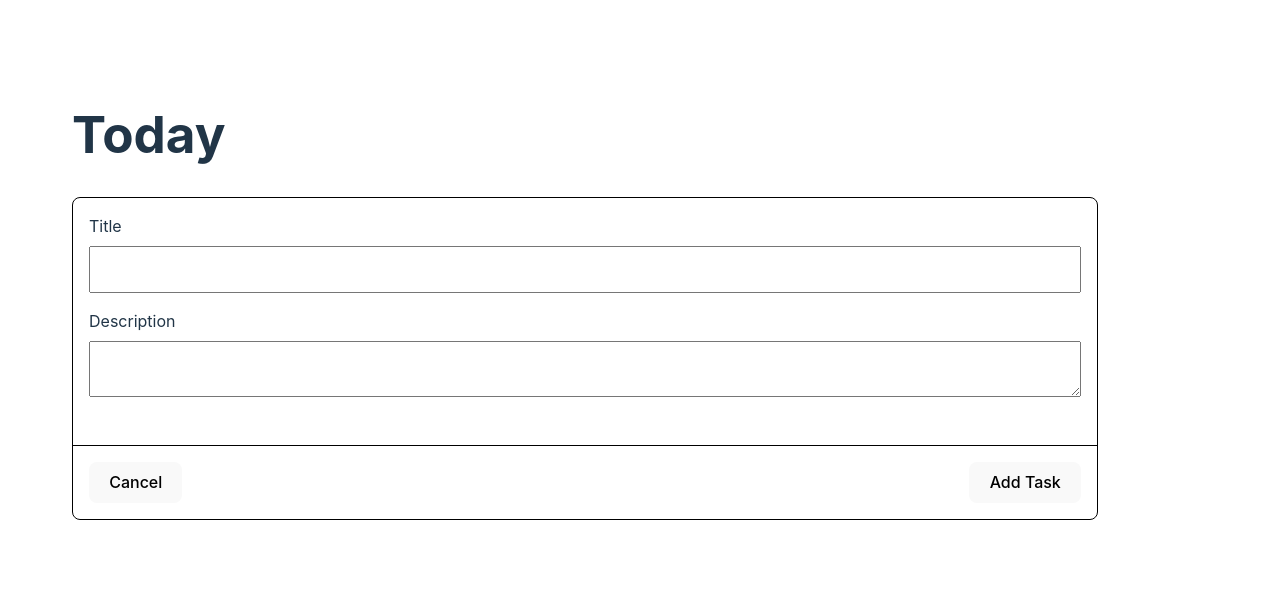
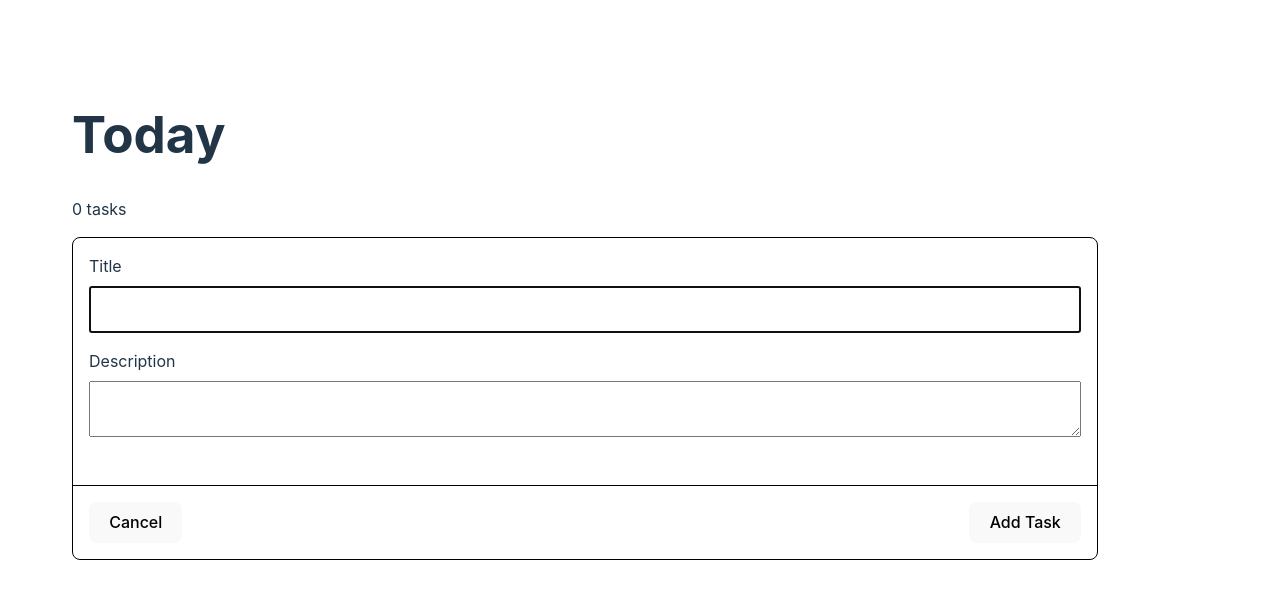
Before and after one commit to rgrace9/todo-list-app, a React (Vite) app: page / in a window 1280 px wide. Both pictures are taken after a click on the button "Add Task". Shown: the top 598 px of the page. Built offline with nearby package versions, Linux system fonts and the light colour scheme.

Commit message:
Work on the form and tasks list

```diff
--- a/package.json
+++ b/package.json
@@ -11,7 +11,8 @@
   },
   "dependencies": {
     "react": "^18.3.1",
-    "react-dom": "^18.3.1"
+    "react-dom": "^18.3.1",
+    "react-transition-group": "^4.4.5"
   },
   "devDependencies": {
     "@eslint/js": "^9.17.0",
--- a/src/AddTask.tsx
+++ b/src/AddTask.tsx
@@ -1,28 +1,68 @@
-import { Dispatch, SetStateAction } from "react";
+import { Dispatch, SetStateAction, useRef, useState } from "react";
 import "./App.css";
 
 interface AddTaskProps {
   setShowAddTask: Dispatch<SetStateAction<boolean>>;
+  addTask: (task: { title: string; description: string }) => void;
 }
 
-const AddTask: React.FC<AddTaskProps> = ({ setShowAddTask }) => {
+const AddTask: React.FC<AddTaskProps> = ({ setShowAddTask, addTask }) => {
+  const [title, setTitle] = useState("");
+  const [description, setDescription] = useState("");
+
+  const titleInputRef = useRef<HTMLInputElement>(null);
+
+  // Handle form submission
+  const handleSubmit = (e: React.FormEvent) => {
+    e.preventDefault();
+    // Call the parent function to add the task to the list
+    addTask({ title, description });
+    // Reset form values and close the form
+    setTitle("");
+    setDescription("");
+    if (titleInputRef.current) {
+      titleInputRef.current.focus();
+    }
+    // setShowAddTask(false);
+  };
   return (
-    <form className="form">
+    <form className="form" onSubmit={handleSubmit}>
       <div className="form__content">
         <label>Title</label>
-        <input className="form__input"></input>
+        <input
+          className="form__input"
+          autoFocus
+          ref={titleInputRef} // Attach the ref here
+          value={title}
+          onChange={(e) => setTitle(e.target.value)}
+          required
+        ></input>
         <label>Description</label>
-        <textarea className="form__textarea"></textarea>
+        <textarea
+          className="form__textarea"
+          onChange={(e) => setDescription(e.target.value)}
+          value={description}
+          rows={8}
+          //   onKeyDown={(e) => {
+          //     if (e.key === "Enter" && !e.shiftKey) {
+          //       e.preventDefault(); // Prevent form submission when Enter is pressed
+          //       handleSubmit(e); // Submit the form when Enter is pressed
+          //     }
+          //   }}
+        ></textarea>
       </div>
       <div className="form__footer">
         <button
           onClick={() => {
             setShowAddTask(false);
           }}
+          type="button"
         >
           Cancel
         </button>
-        <button>Add Task</button>
+        <button type="submit" onClick={handleSubmit}>
+          Add Task
+        </button>
       </div>
     </form>
   );
--- a/src/App.tsx
+++ b/src/App.tsx
@@ -1,21 +1,51 @@
 import { useState } from "react";
+import { CSSTransition } from "react-transition-group";
 import AddTask from "./AddTask";
 import "./App.css";
+import TasksList from "./TasksList";
 
 function App() {
+  const [count, setCount] = useState(0);
   const [showAddTask, setShowAddTask] = useState(false);
+  const [tasks, setTasks] = useState<{ title: string; description: string }[]>(
+    []
+  );
+
+  const addTask = (task: { title: string; description: string }) => {
+    setTasks((prevTasks) => [...prevTasks, task]);
+  };
 
   return (
     <>
-      <h1>Today</h1>
       <div>
-        {showAddTask ? (
-          <AddTask setShowAddTask={setShowAddTask} />
-        ) : (
+        <h1>Today</h1>
+        <p>{tasks.length} tasks</p>
+      </div>
+      <div>
+        {tasks.length > 0 && <TasksList tasks={tasks} />}
+        {/* CSSTransition to animate button disappearance */}
+        <CSSTransition
+          in={!showAddTask}
+          // timeout={100}
+          classNames="button"
+          unmountOnExit
+        >
           <button onClick={() => setShowAddTask((prevValue) => !prevValue)}>
-            Add Task
+            {"Add Task"}
           </button>
-        )}
+        </CSSTransition>
+
+        {/* Wrap the AddTask component in a CSSTransition */}
+        <CSSTransition
+          in={showAddTask}
+          timeout={300} // Transition duration in ms
+          classNames="add-task"
+          unmountOnExit
+        >
+          <div>
+            <AddTask addTask={addTask} setShowAddTask={setShowAddTask} />
+          </div>
+        </CSSTransition>
       </div>
     </>
   );
--- /dev/null
+++ b/src/TasksList.tsx
@@ -0,0 +1,27 @@
+import React from "react";
+
+interface Task {
+  title: string;
+  description: string;
+}
+
+interface TasksListProps {
+  tasks: Task[];
+}
+
+const TasksList: React.FC<TasksListProps> = ({ tasks }) => {
+  return (
+    <div>
+      <ul>
+        {tasks.map((task, index) => (
+          <li key={index}>
+            <h3>{task.title}</h3>
+            <p>{task.description}</p>
+          </li>
+        ))}
+      </ul>
+    </div>
+  );
+};
+
+export default TasksList;
--- a/src/index.css
+++ b/src/index.css
@@ -68,3 +68,48 @@ button:focus-visible {
     background-color: #f9f9f9;
   }
 }
+
+.add-task-enter {
+  opacity: 0;
+  transform: translateY(-10px); /* Start with a slight offset */
+}
+
+.add-task-enter-active {
+  opacity: 1;
+  transform: translateY(0);
+  transition: opacity 300ms ease-out, transform 300ms ease-out;
+}
+
+.add-task-exit {
+  opacity: 1;
+  transform: translateY(0);
+}
+
+.add-task-exit-active {
+  opacity: 0;
+  transform: translateY(10px); /* Slight offset when it hides */
+  transition: opacity 300ms ease-in, transform 300ms ease-in;
+}
+
+/* Button transitions */
+.button-enter {
+  opacity: 0;
+}
+
+.button-enter-active {
+  opacity: 1;
+  transition: opacity 300ms ease-out;
+}
+
+.button-exit {
+  opacity: 1;
+}
+
+.button-exit-active {
+  opacity: 0;
+  transition: opacity 300ms ease-in;
+}
+
+.button-placeholder {
+  height: 41px;
+}
```
Also changed, not shown: 1 other file (tests, documents, lock files or other folders).
